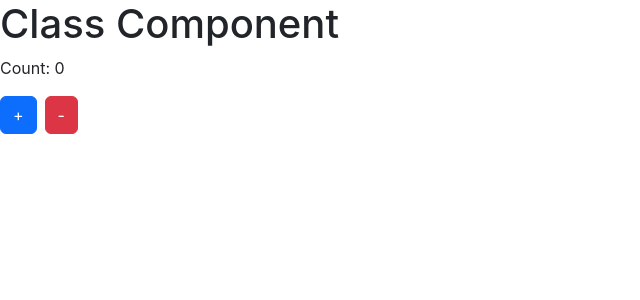
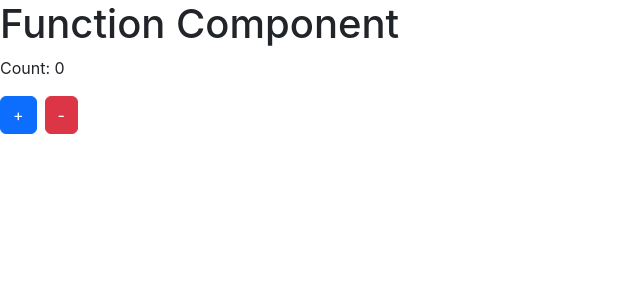
Before and after one commit to oguzdemir95/TechCareer_Frontend_Mastery, a React (Create React App) app in the folder _8_ReactJS/blog/: page / in a window 1280 px wide. Shown: the top 300 px of the page, without its empty margins (0-640 px from the left). Built offline with nearby package versions, Linux system fonts and the light colour scheme.

Commit message:
Function Components

```diff
--- /dev/null
+++ b/_8_ReactJS/blog/src/components/FunctionComponentsTutorials.jsx
@@ -0,0 +1,32 @@
+import {useState} from "react";
+
+function FunctionComponentsTutorials(props){
+
+    const [count,setCount]=useState(0);
+
+    // CDM
+
+    // Event
+    const countPlusHandleClick=()=>{
+        setCount(count+1);
+    }
+
+    const countMinusHandleClick=()=>{
+        setCount(count-1);
+    }
+
+
+        return(
+            <div>
+            <h1>
+                Function Component</h1>
+                <p>Count: {count}</p>
+                <button className="btn btn-primary" onClick={countPlusHandleClick}>+</button>
+                <button className="btn btn-danger ms-2" onClick={countMinusHandleClick}>-</button>
+
+                </div>
+        );
+
+}
+
+export default FunctionComponentsTutorials;
--- a/_8_ReactJS/blog/src/index.js
+++ b/_8_ReactJS/blog/src/index.js
@@ -1,15 +1,17 @@
 import React from 'react';
 import ReactDOM from 'react-dom/client';
 import './index.css';
-import App from './App';
-import ClassComponentsTutorials from './components/ClassComponentsTutorials';
+// import App from './App';
+// import ClassComponentsTutorials from './components/ClassComponentsTutorials';
 import reportWebVitals from './reportWebVitals';
+import FunctionComponentsTutorials from './components/FunctionComponentsTutorials';
 
 const root = ReactDOM.createRoot(document.getElementById('root'));
 root.render(
   <React.StrictMode>
+    <FunctionComponentsTutorials/>
     {/* <App /> */}
-    <ClassComponentsTutorials/>
+    {/* <ClassComponentsTutorials/> */}
   </React.StrictMode>
 );
 
```
